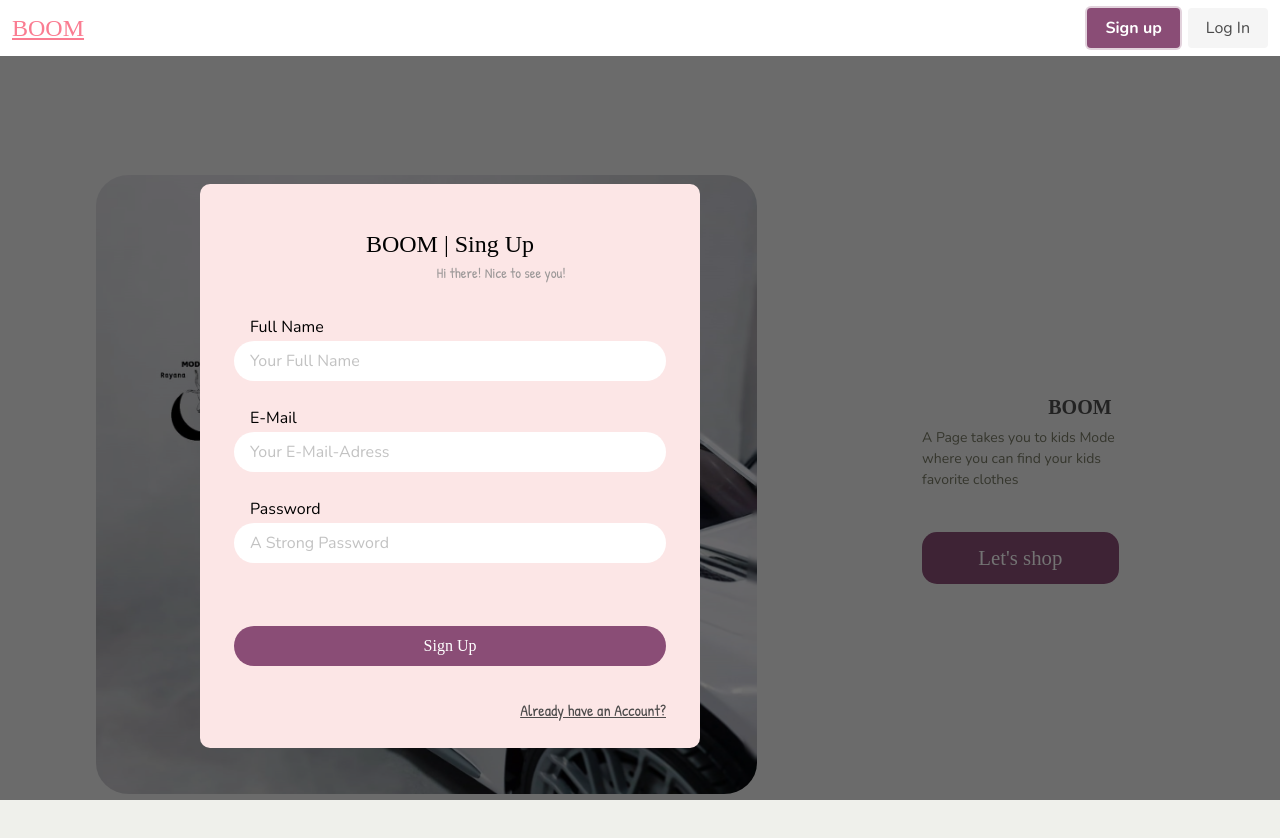
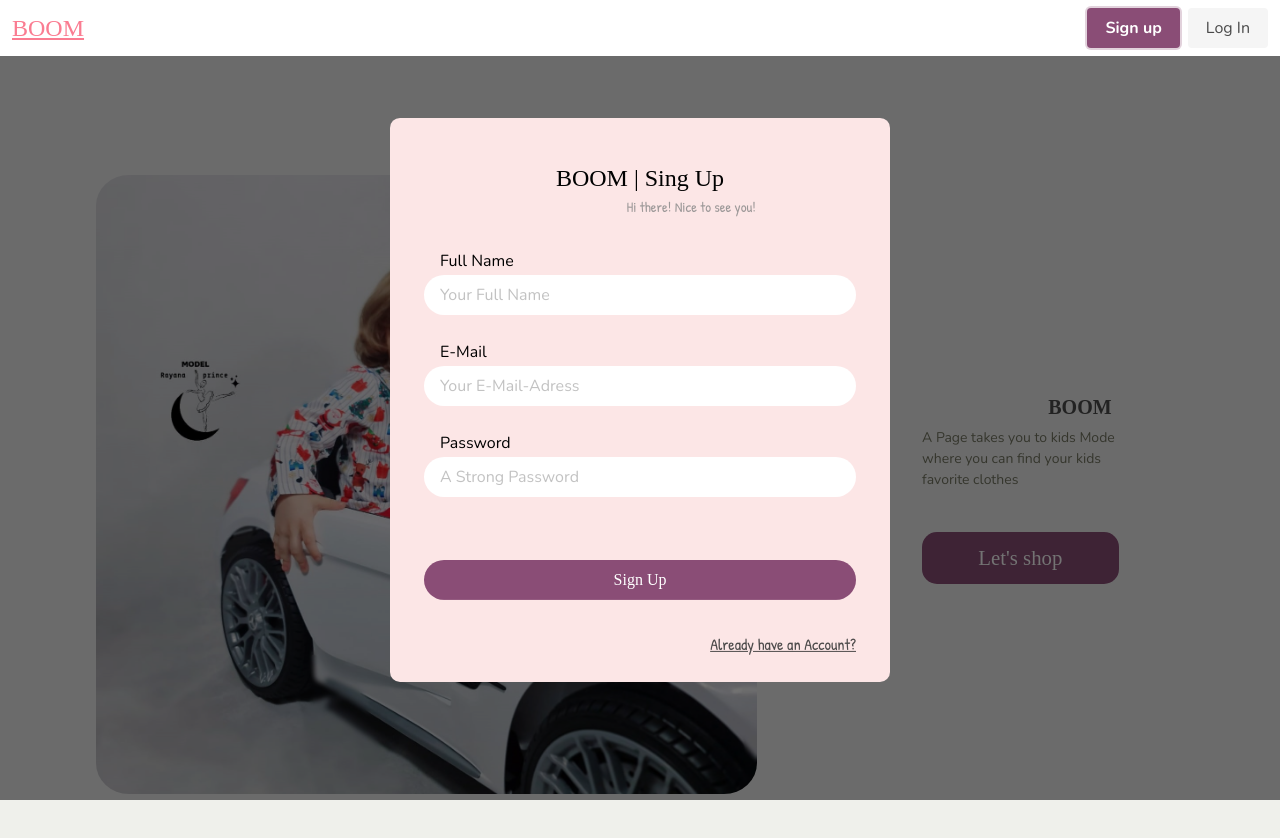
Before and after one commit to Mt-Lampert/svelte-bulma, a Svelte app: page / in a window 1280 px wide. Both pictures are taken after a click on the button "Sign up". Shown: the top 838 px of the page. Built offline with nearby package versions, Linux system fonts and the light colour scheme; a web font is replaced by a local one.

Commit message:
w: modal container zentrieren.

```diff
--- a/src/containers/Modal.svelte
+++ b/src/containers/Modal.svelte
@@ -54,16 +54,15 @@
   }
   .modal-container {
     position: absolute;
-    /* top: 25vh; */
-    left: 25vh;
+    top: 50%;
+    left: 50%;
     z-index: 100;
+    transform: translate(-50%, -50%);
     padding: 10px;
     border-radius: 10px;
     width: 500px;
     max-width: 500px;
     min-height: 45vh;
-    /* margin: 0 auto; */
-    margin: 10% auto;
     text-align: center;
     color: white;
     background: #fce6e6;
```
